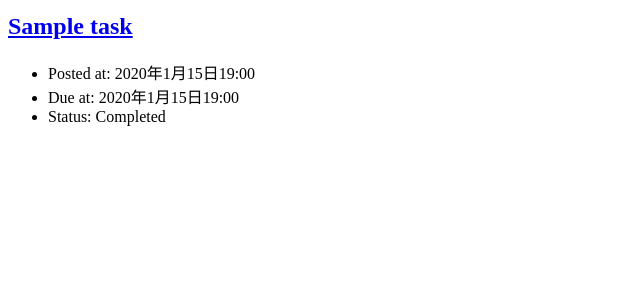
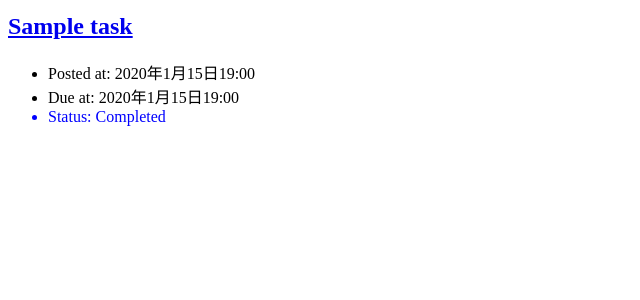
Before and after one commit to s1f102201458/django-test-exercise, a Django app: page / in a window 1280 px wide. Shown: the part 256-556 px from the top of the page, without its empty margins (0-640 px from the left). Run offline with Django 4.2, Linux system fonts and the light colour scheme; tables that the repository leaves empty hold one stand-in row (values such as "Sample post").

Commit message:
CSSの適用

```diff
--- /dev/null
+++ b/todo/static/todo/css/close.css
@@ -0,0 +1,7 @@
+#notcompleted{
+    color: red;
+}
+
+#completed{
+    color: blue;
+}
--- a/todo/templates/todo/index.html
+++ b/todo/templates/todo/index.html
@@ -6,6 +6,7 @@
     <title>To Do Application</title>
     <meta charset="UTF-8">
     <meta name="author" content="INIAD">
+    <link href="{% static 'todo/css/close.css' %}" rel="stylesheet">
   </head>
 
   <body>
@@ -41,9 +42,9 @@
         <li>Due at: {{ task.due_at }}</li>
         {% endif %}
         {% if task.completed %}
-        <li>Status: Completed</li>
+        <li id=completed>Status: Completed</li>
         {% else %}
-        <li>Status: Not Completed</li>
+        <li id=notcompleted>Status: Not Completed</li>
         {% endif %}
       </ul>
     </div>
```
